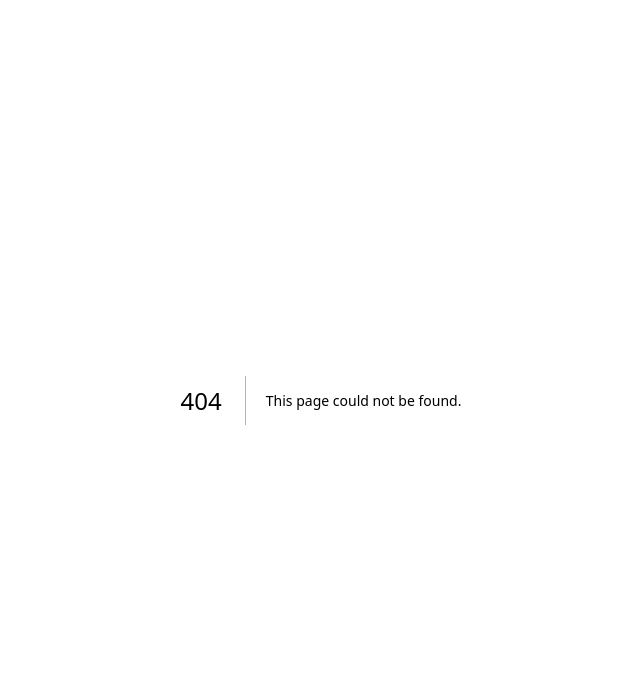
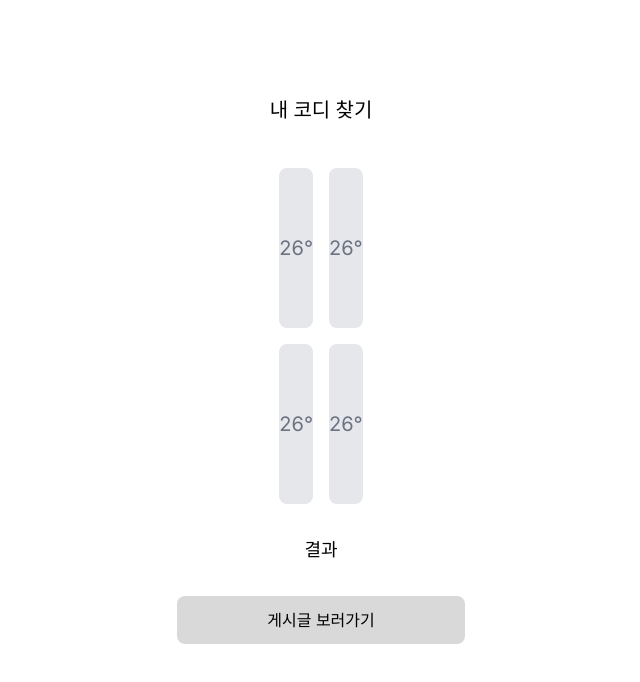
Before and after one commit to 6chenodongja/6che, a Next.js app: page /surveypage/result in a window 1280 px wide. Before the commit this address had no page. Shown: the top 682 px of the page, without its empty margins (319-959 px from the left). Built offline with nearby package versions, Linux system fonts and the light colour scheme.

Commit message:
🎉 add: 결과 페이지 생성(초기 세팅)

```diff
--- /dev/null
+++ b/src/app/(providers)/(root)/surveypage/result/page.tsx
@@ -0,0 +1,24 @@
+"use client";
+
+import React from 'react';
+
+const ResultPage: React.FC = () => {
+    return (
+        <div className="w-80 mx-auto flex flex-col items-center justify-start h-screen bg-white p-4 relative gap-4 mt-20">
+            <h1 className="text-xl font-medium h-10 text-black">내 코디 찾기</h1>
+            <div className="grid grid-cols-2 gap-4 mb-4 mt-4">
+                {Array(4).fill(0).map((_, index) => (
+                    <div key={index} className="w-full h-40 bg-gray-200 rounded-lg flex items-center justify-center">
+                        <span className="text-gray-500 text-xl">26°</span>
+                    </div>
+                ))}
+            </div>
+            <h2 className="text-lg font-medium text-black">결과</h2>
+            <button className="w-full h-12 bg-[#d9d9d9] text-black rounded-lg mt-4">
+                게시글 보러가기
+            </button>
+        </div>
+    );
+};
+
+export default ResultPage;
```
